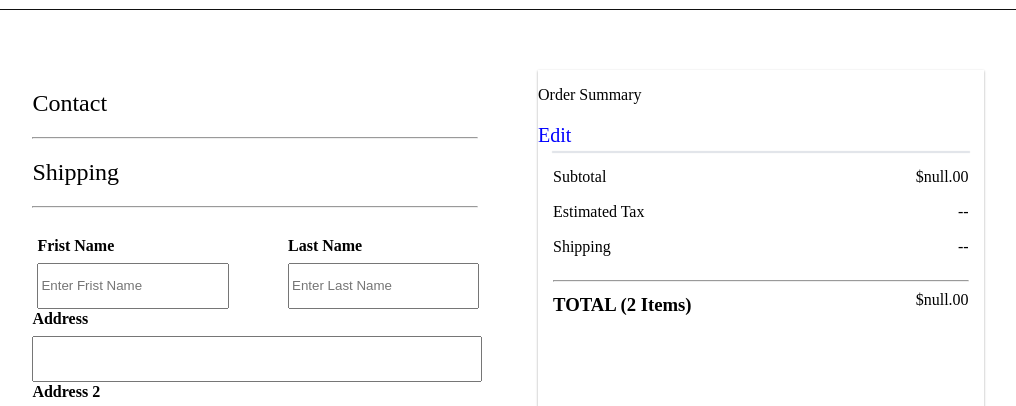
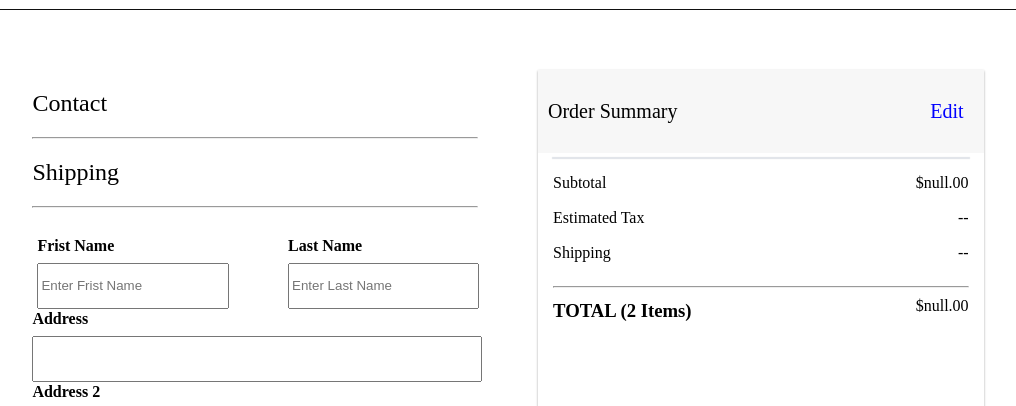
Before and after one commit to pallu2108/Rodan-Field-Clone-2, a plain HTML site: page vishal/shipping.html in a window 1280 px wide. Shown: the part 353-759 px from the top of the page, without its empty margins (162-1178 px from the left). Drawn offline with Linux system fonts and the light colour scheme.

Commit message:
edit button

```diff
--- a/vishal/shipping.html
+++ b/vishal/shipping.html
@@ -82,9 +82,7 @@
      text-align: center;
      margin-top: 30px;
  }
- #lbox{
 
- }
  #upbox{
     display: flex;
     justify-content: space-between;
@@ -167,11 +165,20 @@ h1 {
      color: blue;
      margin-right: 10px;
  }
-#edit1{
+ #edit>p{
      font-size: 20px;
-     margin-top: 20px;
-     color: blue;
-     margin-right: 10px;
+
+
+ }
+ #edit{
+     display: flex;
+     background-color: #f7f7f7;
+     padding-top: 10px;
+     padding-bottom: 10px;
+     margin-top: -0px;
+     padding-left: 10px;
+     padding-right: 10px;
+     justify-content: space-between;
  }
 </style>
 <body>
```
